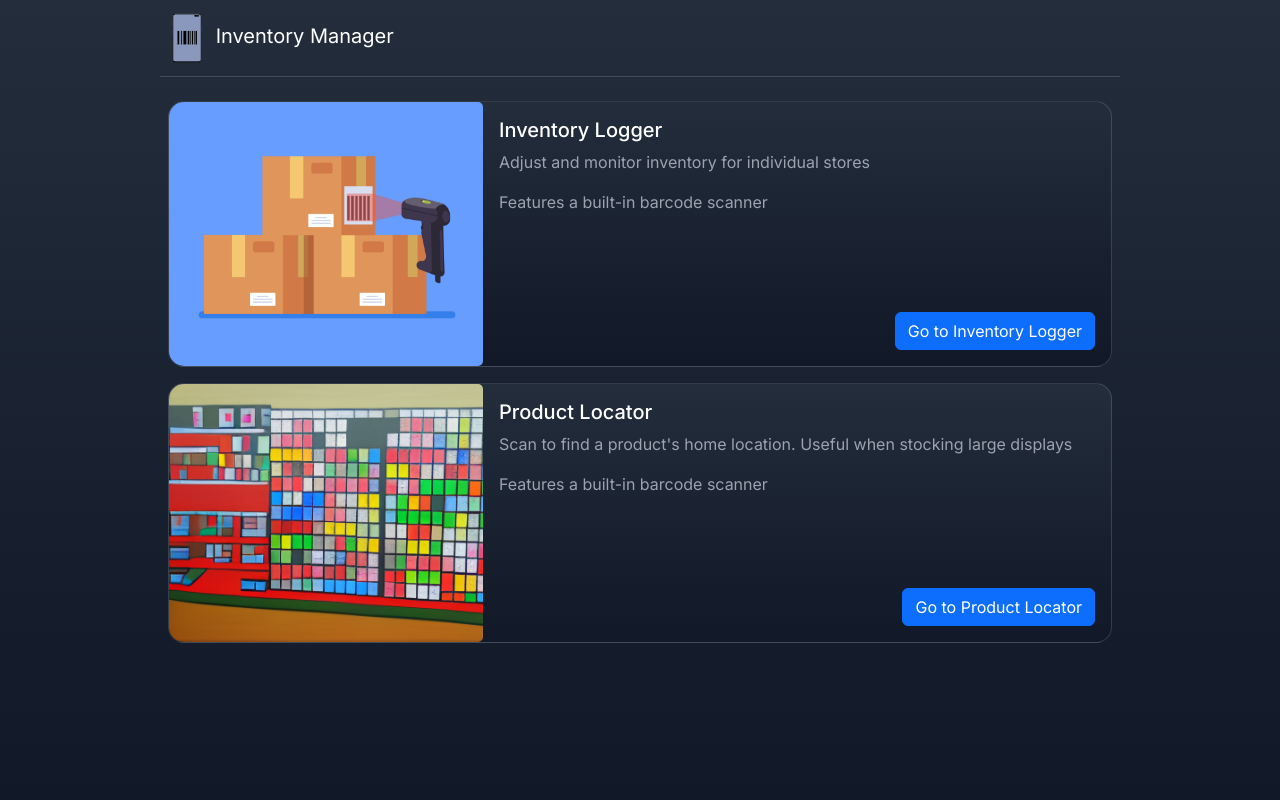
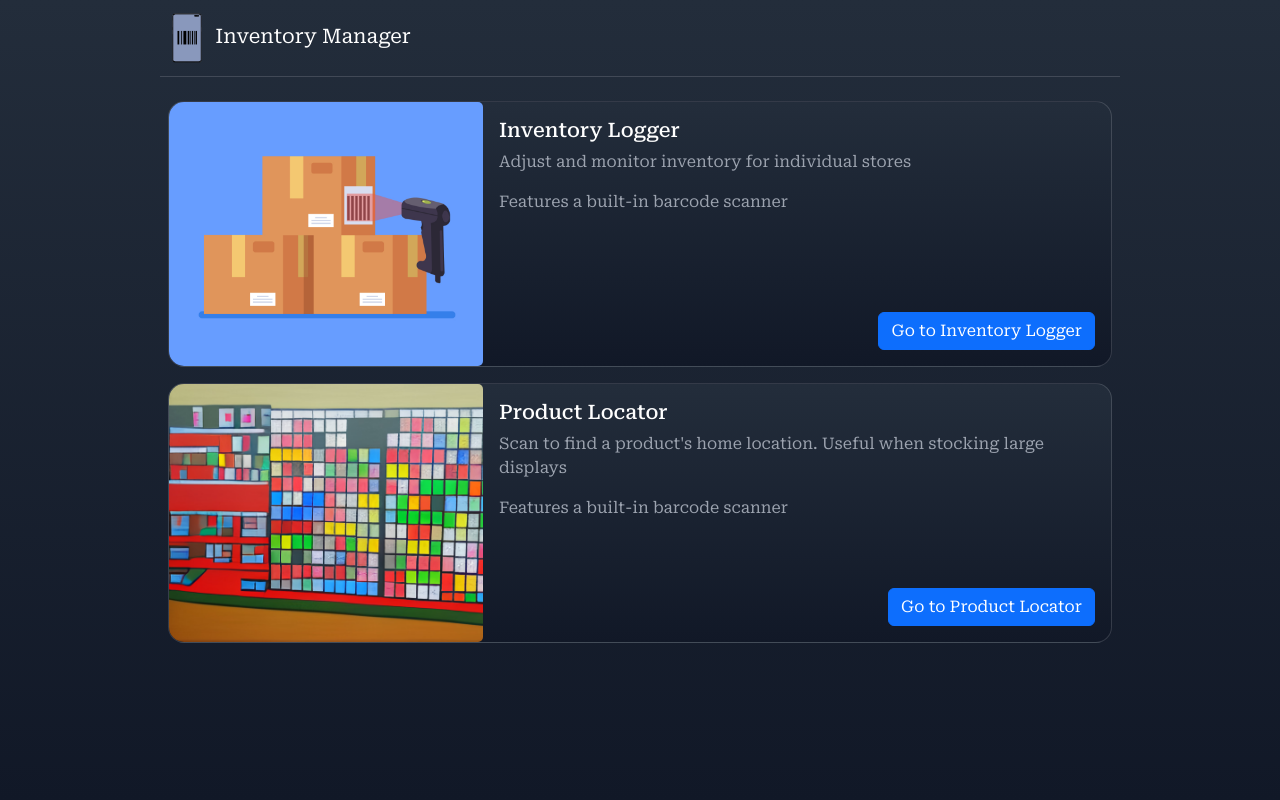
Before and after one commit to mmonj/Inventory-Manager, a Django app: page / in a window 1280 px wide. Run offline with Django 4.2, Linux system fonts and the light colour scheme; style sheets or scripts are compiled from the project's sources.

Commit message:
update default font to Roboto

```diff
--- a/homepage/static/homepage/styles/_variables.scss
+++ b/homepage/static/homepage/styles/_variables.scss
@@ -1,4 +1,4 @@
-$font-family: Inter, system-ui, -apple-system, "Segoe UI", Roboto, "Helvetica Neue", "Noto Sans",
+$font-family: "Roboto Serif", Inter, system-ui, -apple-system, "Segoe UI", Roboto, "Helvetica Neue", "Noto Sans",
 "Liberation Sans", Arial, sans-serif, "Apple Color Emoji", "Segoe UI Emoji", "Segoe UI Symbol",
 "Noto Color Emoji";
 
--- a/homepage/static/homepage/styles/bs-overrides.css
+++ b/homepage/static/homepage/styles/bs-overrides.css
@@ -1,5 +1,5 @@
 :root {
-  --bs-body-font-family: Inter, system-ui, -apple-system, Segoe UI, Roboto, Helvetica Neue, Noto Sans, Liberation Sans, Arial, sans-serif, Apple Color Emoji, Segoe UI Emoji, Segoe UI Symbol, Noto Color Emoji;
+  --bs-body-font-family: Roboto Serif, Inter, system-ui, -apple-system, Segoe UI, Roboto, Helvetica Neue, Noto Sans, Liberation Sans, Arial, sans-serif, Apple Color Emoji, Segoe UI Emoji, Segoe UI Symbol, Noto Color Emoji;
   --bs-body-color: rgb(156, 163, 175);
   --bs-body-color-rgb: 156, 163, 175;
   --bs-border-color: rgba(229, 231, 235, 0.164);
--- a/logger/templates/logger/layout.html
+++ b/logger/templates/logger/layout.html
@@ -14,6 +14,10 @@
     <link rel="preconnect" href="https://fonts.googleapis.com">
     <link rel="preconnect" href="https://fonts.gstatic.com" crossorigin>
     <link href="https://fonts.googleapis.com/css2?family=Inter:wght@300;400;500;600;700&display=swap" rel="stylesheet">
+
+    <link rel="preconnect" href="https://fonts.googleapis.com">
+    <link rel="preconnect" href="https://fonts.gstatic.com" crossorigin>
+    <link href="https://fonts.googleapis.com/css2?family=Roboto+Serif:opsz,wght@8..144,400;8..144,500;8..144,600;8..144,700&display=swap" rel="stylesheet">
 
     <link href="https://cdn.jsdelivr.net/npm/bootstrap@5.2.3/dist/css/bootstrap.min.css" rel="stylesheet"
         integrity="sha384-rbsA2VBKQhggwzxH7pPCaAqO46MgnOM80zW1RWuH61DGLwZJEdK2Kadq2F9CUG65" crossorigin="anonymous">
```
Also changed, not shown: 3 other files.
